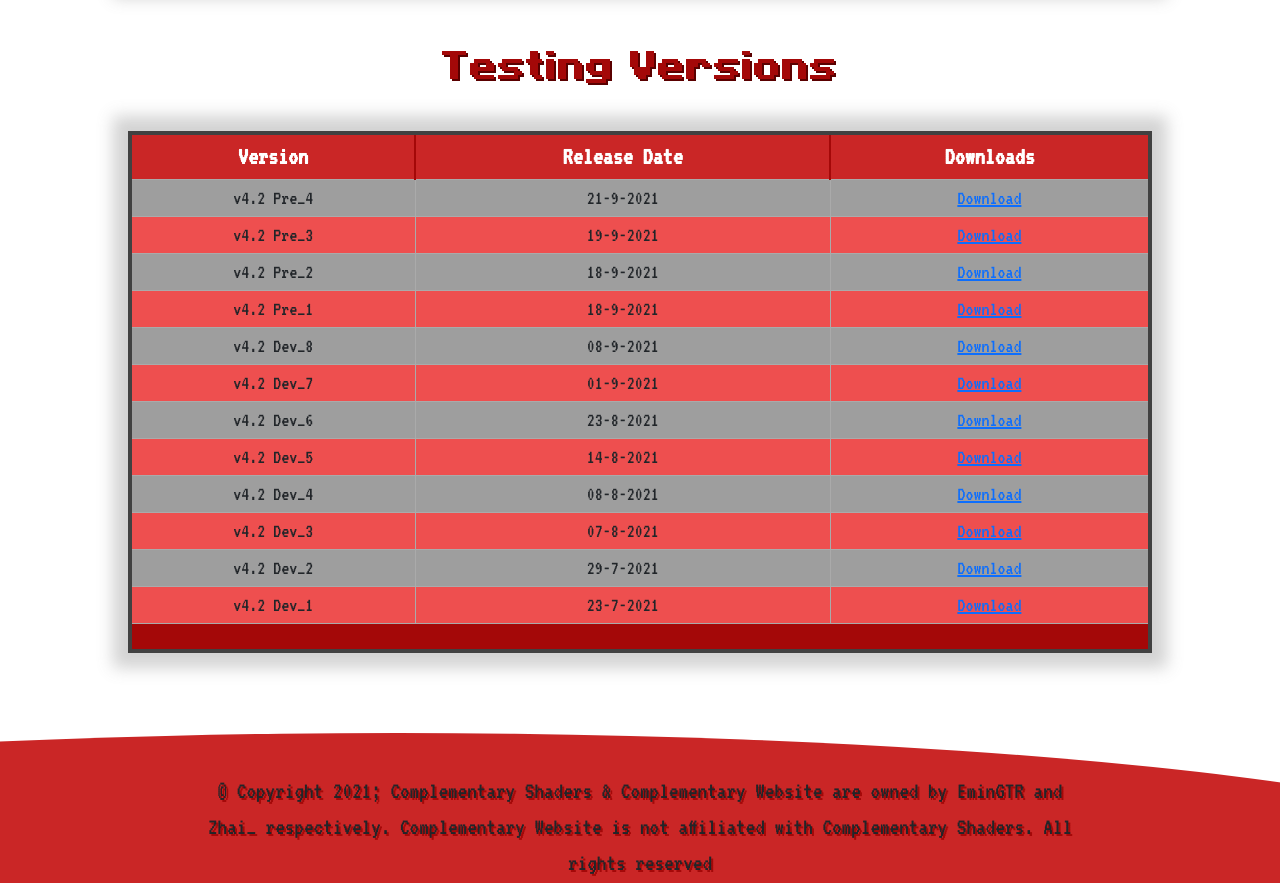
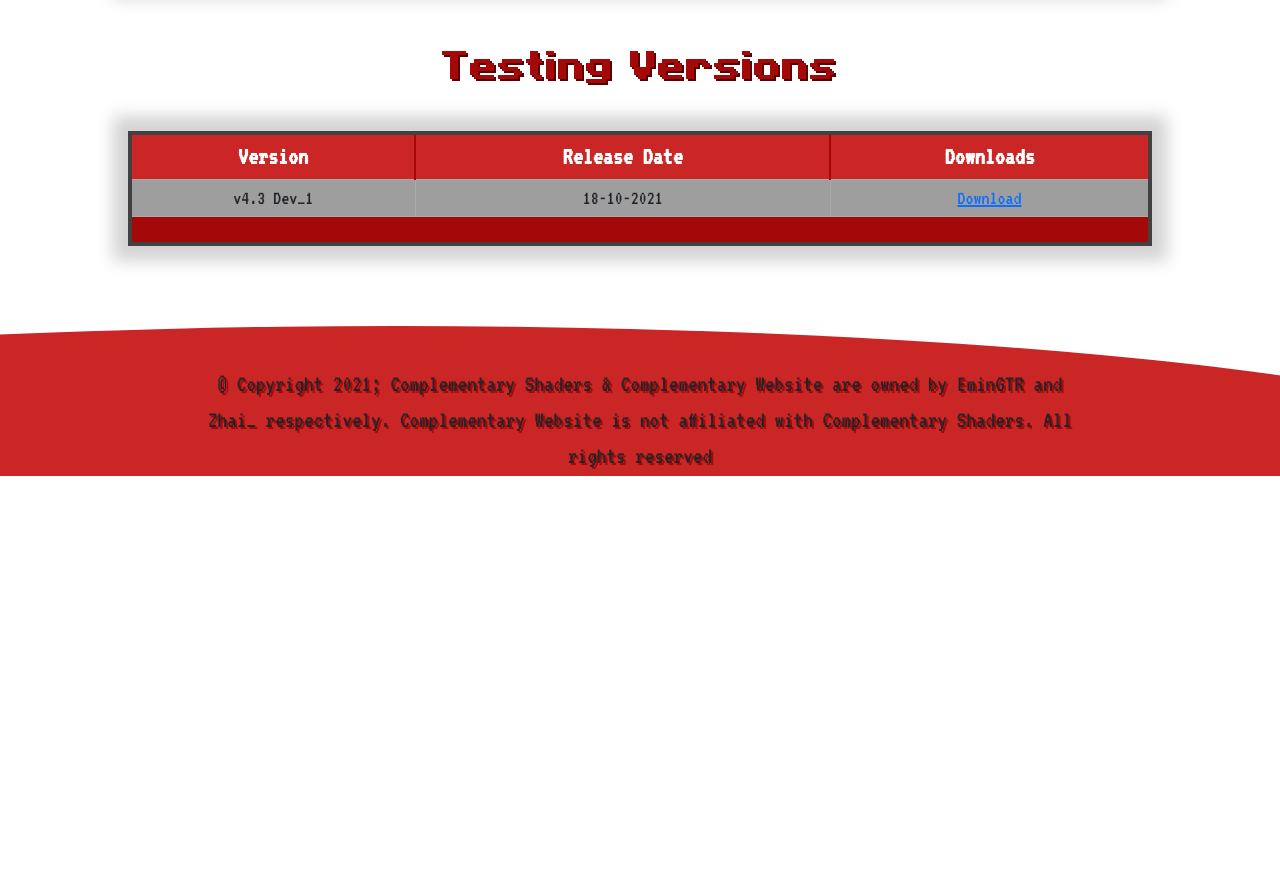
Before and after one commit to Zhai90/complementary, a plain HTML site: page index.html in a window 1280 px wide. Shown: the part 3734-4617 px from the top of the page. After the commit the page ends 4210 px from the top, so only its background shows below. Drawn offline with nearby package versions, Linux system fonts and the light colour scheme.

Commit message:
v4.3 Dev 1

```diff
--- a/index.html
+++ b/index.html
@@ -597,132 +597,11 @@
           </tfoot>
           <tbody>
             <tr>
-              <td>v4.2 Pre_4</td>
-              <td>21-9-2021</td>
+              <td>v4.3 Dev_1</td>
+              <td>18-10-2021</td>
               <td>
                 <a
-                  href="https://cdn.discordapp.com/attachments/755360609180188743/889909955371597924/ComplementaryShaders_v4.2_pre4.zip"
-                  target="_blank"
-                  >Download</a
-                >
-              </td>
-            </tr>
-            <tr>
-              <td>v4.2 Pre_3</td>
-              <td>19-9-2021</td>
-              <td>
-                <a
-                  href="https://cdn.discordapp.com/attachments/755360609180188743/889263168864542720/ComplementaryShaders_v4.2_pre3.zip"
-                  target="_blank"
-                  >Download</a
-                >
-              </td>
-            </tr>
-            <tr>
-              <td>v4.2 Pre_2</td>
-              <td>18-9-2021</td>
-              <td>
-                <a
-                  href="https://cdn.discordapp.com/attachments/755360609180188743/888915568038649856/ComplementaryShaders_v4.2_pre2.zip"
-                  target="_blank"
-                  >Download</a
-                >
-              </td>
-            </tr>
-            <tr>
-              <td>v4.2 Pre_1</td>
-              <td>18-9-2021</td>
-              <td>
-                <a
-                  href="https://cdn.discordapp.com/attachments/755360609180188743/888731591185166346/ComplementaryShaders_v4.2_pre1.zip"
-                  target="_blank"
-                  >Download</a
-                >
-              </td>
-            </tr>
-            <tr>
-              <td>v4.2 Dev_8</td>
-              <td>08-9-2021</td>
-              <td>
-                <a
-                  href="https://cdn.discordapp.com/attachments/755360609180188743/885217345071620096/ComplementaryShaders_v4.2_dev8.zip"
-                  target="_blank"
-                  >Download</a
-                >
-              </td>
-            </tr>
-            <tr>
-              <td>v4.2 Dev_7</td>
-              <td>01-9-2021</td>
-              <td>
-                <a
-                  href="https://cdn.discordapp.com/attachments/755360609180188743/882651877014110268/ComplementaryShaders_v4.2_dev7.zip"
-                  target="_blank"
-                  >Download</a
-                >
-              </td>
-            </tr>
-            <tr>
-              <td>v4.2 Dev_6</td>
-              <td>23-8-2021</td>
-              <td>
-                <a
-                  href="https://cdn.discordapp.com/attachments/755360609180188743/879495244079587368/ComplementaryShaders_v4.2_dev6.zip"
-                  target="_blank"
-                  >Download</a
-                >
-              </td>
-            </tr>
-            <tr>
-              <td>v4.2 Dev_5</td>
-              <td>14-8-2021</td>
-              <td>
-                <a
-                  href="https://cdn.discordapp.com/attachments/755360609180188743/875989225324052500/ComplementaryShaders_v4.2_dev5.zip"
-                  target="_blank"
-                  >Download</a
-                >
-              </td>
-            </tr>
-            <tr>
-              <td>v4.2 Dev_4</td>
-              <td>08-8-2021</td>
-              <td>
-                <a
-                  href="https://cdn.discordapp.com/attachments/755360609180188743/873932660660117526/ComplementaryShaders_v4.2_dev4.zip"
-                  target="_blank"
-                  >Download</a
-                >
-              </td>
-            </tr>
-            <tr>
-              <td>v4.2 Dev_3</td>
-              <td>07-8-2021</td>
-              <td>
-                <a
-                  href="https://cdn.discordapp.com/attachments/755360609180188743/873675749398286356/ComplementaryShaders_v4.2_dev3.zip"
-                  target="_blank"
-                  >Download</a
-                >
-              </td>
-            </tr>
-            <tr>
-              <td>v4.2 Dev_2</td>
-              <td>29-7-2021</td>
-              <td>
-                <a
-                  href="https://cdn.discordapp.com/attachments/755360609180188743/870433646069313626/ComplementaryShaders_v4.2_dev2.zip"
-                  target="_blank"
-                  >Download</a
-                >
-              </td>
-            </tr>
-            <tr>
-              <td>v4.2 Dev_1</td>
-              <td>23-7-2021</td>
-              <td>
-                <a
-                  href="https://cdn.discordapp.com/attachments/755360609180188743/868203184248717353/ComplementaryShaders_v4.2_dev1.zip"
+                  href="https://cdn.discordapp.com/attachments/755360609180188743/899716673983119411/ComplementaryShaders_v4.3_dev1.zip"
                   target="_blank"
                   >Download</a
                 >
```
